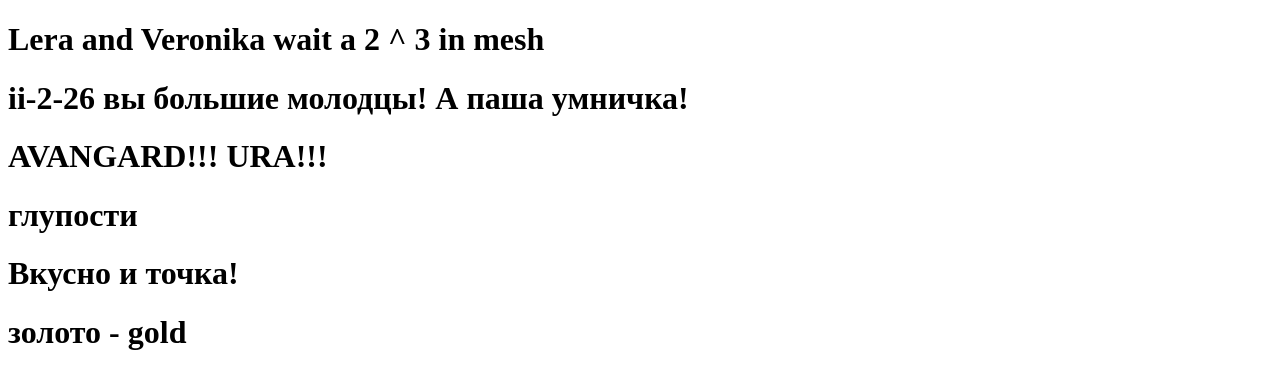
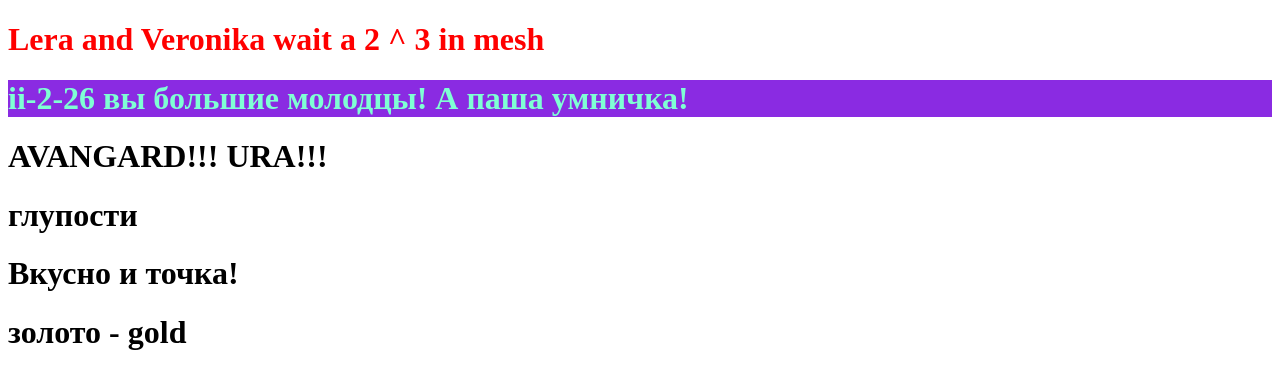
Before and after one commit to WorldOfPets/gitLesson3, a plain HTML site: page index.html in a window 1280 px wide. Drawn offline with Linux system fonts and the light colour scheme.

Commit message:
Добавил стилей. Гони мои 4 доллара!!! Гони чипсы!!

```diff
--- a/index.html
+++ b/index.html
@@ -6,8 +6,8 @@
     <title>Document</title>
 </head>
 <body>
-    <h1>Lera and Veronika wait a 2 ^ 3 in mesh</h1>
-    <h1>ii-2-26 вы большие молодцы! А паша умничка!</h1>
+    <h1 style="color: red;">Lera and Veronika wait a 2 ^ 3 in mesh</h1>
+    <h1 style="color:aquamarine; background-color: blueviolet;">ii-2-26 вы большие молодцы! А паша умничка!</h1>
     <h1>AVANGARD!!! URA!!!</h1>
     <h1>глупости</h1>
     <h1>Вкусно и точка!</h1>
```
